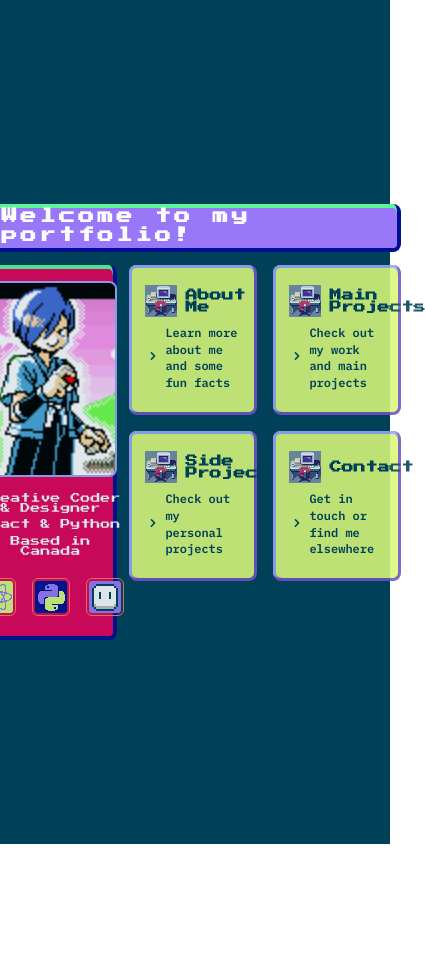
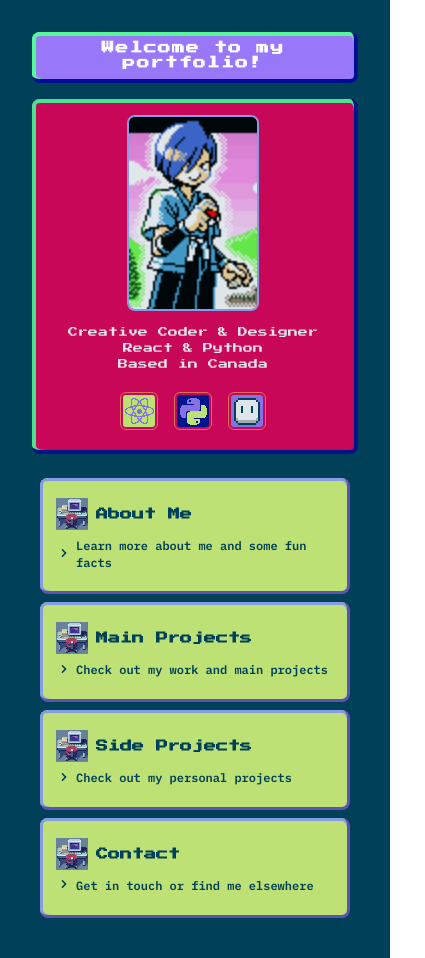
Before and after one commit to kathrynhoule/ryn-portfolio, a React (Vite) app: page / in a window 390 px wide. Shown: the whole page, 425 px wide, since content can reach past the window. Before the commit the page ends 844 px from the top, so only its background shows below. Built offline with nearby package versions, Linux system fonts and the light colour scheme.

Commit message:
starts adding media queries for Home page

```diff
--- a/src/App.css
+++ b/src/App.css
@@ -24,3 +24,9 @@ html, body {
      display: flex;
      justify-content: center;
 }
+
+@media (max-width: 430px) {
+     .main-content {
+          padding: 2rem;
+     }
+}
--- a/src/styles/Home.css
+++ b/src/styles/Home.css
@@ -151,3 +151,77 @@
      height: 16px;
      color: var(--text-secondary);
 }
+
+/* media queries start */
+
+@media (max-width: 580px) {
+     .home-links-grid {
+          grid-template-columns: 1fr;
+          grid-template-rows: auto;
+          gap: 0.5rem;
+     }
+
+     .home-avatar {
+          align-self: start;
+     }
+}
+
+@media (max-width: 525px) {
+     .welcome-container {
+          padding: 0.5rem;
+     }
+
+     .welcome-container h1 {
+          font-size: 0.85rem;
+          letter-spacing: 0.15em;
+     }
+}
+
+@media (max-width: 430px) {
+     .home-container {
+          display: flex;
+          flex-direction: column;
+          align-items: center;
+          gap: 1rem;
+     }
+
+     .home-avatar {
+          width: 200px;
+          align-self: center;
+          flex: 0 0 auto;
+     }
+
+     .welcome-container,
+     .home-links-grid {
+          width: fit-content;
+          min-width: 200px;
+          padding: 0.5em;
+          box-sizing: border-box;
+          align-self: center;
+     }
+
+     .avatar-container {
+          width: 100%;
+          padding: 0.5em;
+          box-sizing: border-box;
+     }
+
+     .avatar-img {
+          width: 100%;
+          height: auto;
+          max-width: 128px;
+     }
+
+     .home-links-grid {
+          display: grid;
+          grid-template-columns: 1fr;
+          grid-template-rows: auto;
+          gap: 0.5rem;
+     }
+
+     .welcome-container h1 {
+          font-size: 0.8rem;
+          letter-spacing: 0.1em;
+          text-align: center;
+     }
+}
```
